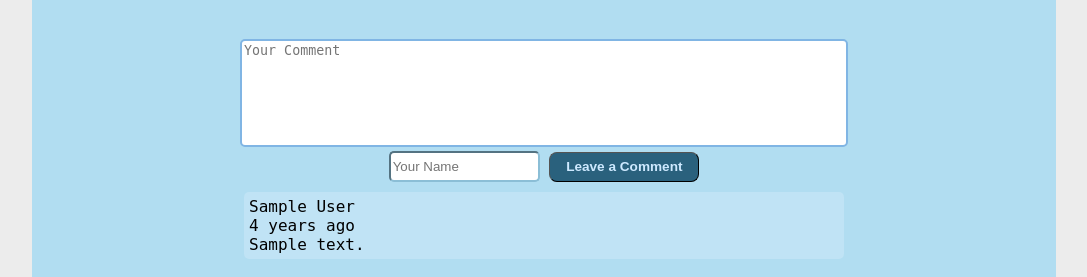
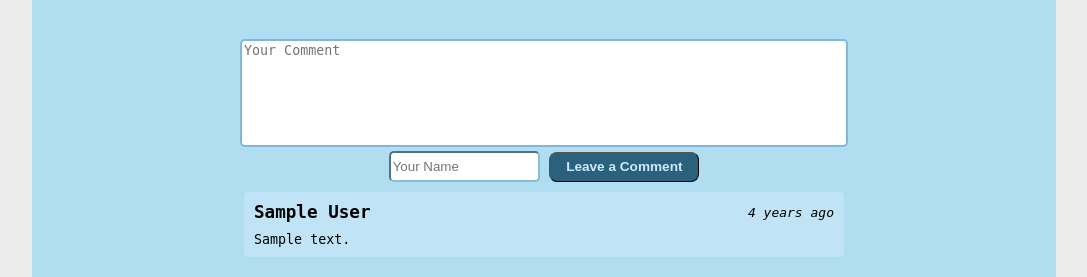
Before and after one commit to serious-pavel/personal_site, a Django app: a page that uses templates/base.html in a window 1280 px wide. Shown: the part 592-869 px from the top of the page, without its empty margins (96-1183 px from the left). Run offline with Django 5.2, Linux system fonts and the light colour scheme; tables that the repository leaves empty hold one stand-in row (values such as "Sample post"); grey boxes marked "Sample" are stand-in pictures; some web fonts are replaced.

Commit message:
improve comment style

```diff
--- a/posts/static/posts/css/post_style.css
+++ b/posts/static/posts/css/post_style.css
@@ -119,7 +119,7 @@ input#id_comment_author:focus {
 .comment {
   background-color: #ecf7ff3d;
   border-radius: 5px;
-  padding: 5px;
+  padding: 10px;
   box-sizing: border-box;
   width: 95%;
   max-width: 600px;
@@ -134,3 +134,24 @@ input#id_comment_author:focus {
 .comment-content {
   white-space: pre-line;
 }
+
+.comment-meta {
+  display: flex;
+  justify-content: space-between;
+  align-items: center;
+  margin-bottom: 10px;
+}
+
+.comment-author {
+  font-weight: 600;
+  font-size: 1.1em;
+}
+
+.comment-date {
+  font-style: italic;
+  font-size: small;
+}
+
+.comment-content {
+  font-size: smaller;
+}
```
